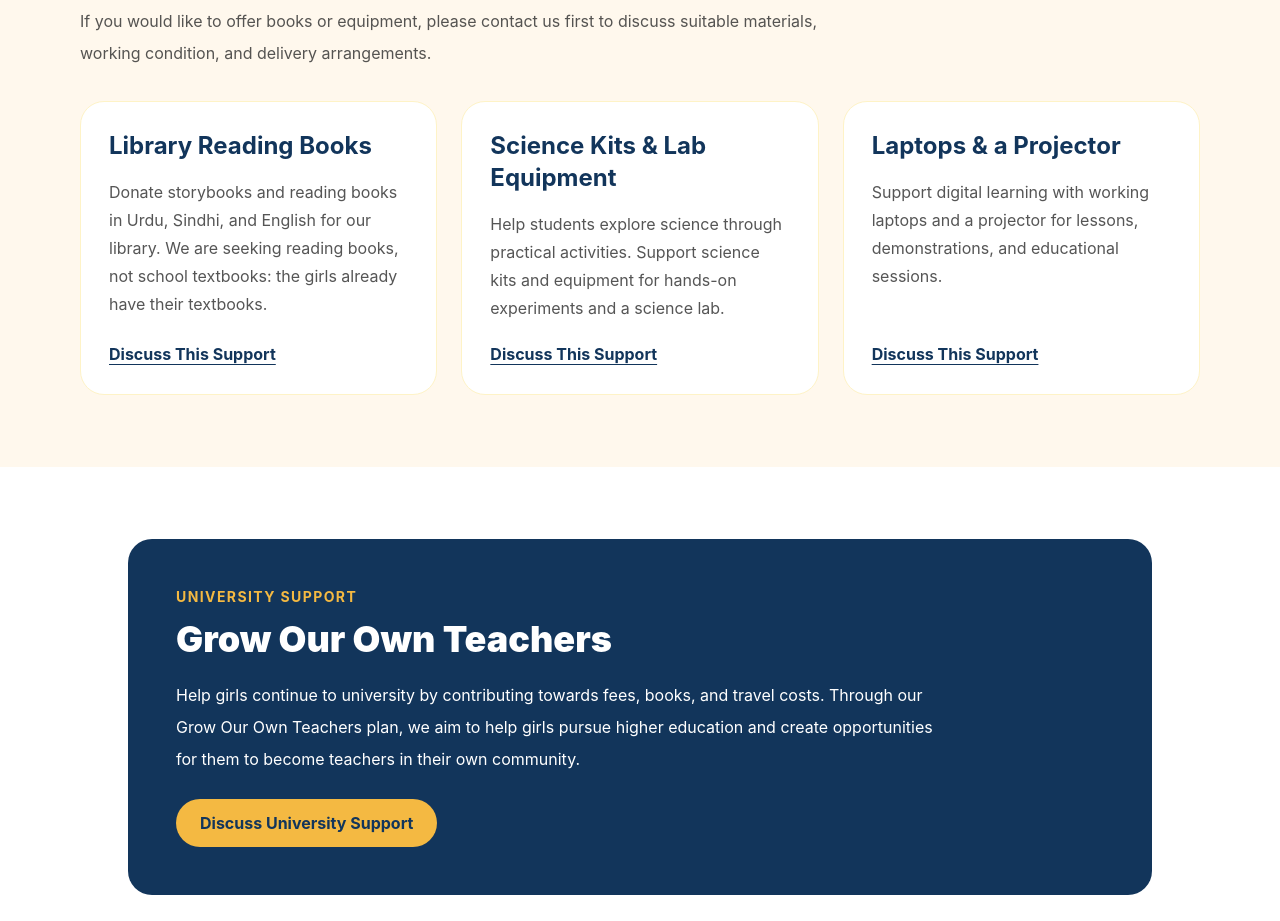
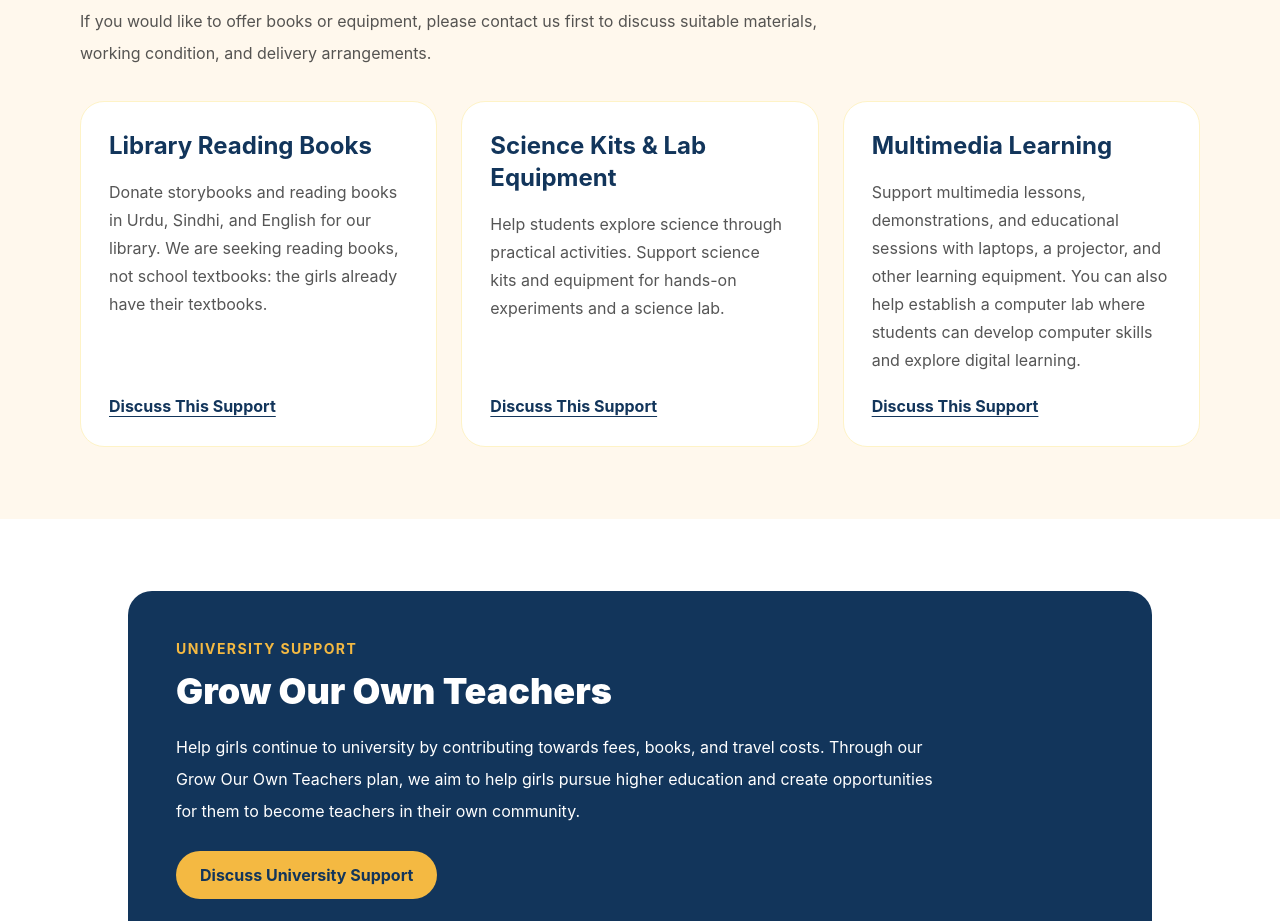
Before and after one commit to aijazalisindhu/Suhaai-Website, a Next.js app: page /support-us in a window 1280 px wide. Shown: the part 1580-2501 px from the top of the page. Built offline with nearby package versions, Linux system fonts and the light colour scheme; no server answers.

Commit message:
Rename multimedia learning support and add computer lab needs

```diff
--- a/app/support-us/page.tsx
+++ b/app/support-us/page.tsx
@@ -18,7 +18,7 @@ const supportOptions = [
 const materialNeeds = [
   { title: "Library Reading Books", description: "Donate storybooks and reading books in Urdu, Sindhi, and English for our library. We are seeking reading books, not school textbooks: the girls already have their textbooks.", subject: "donating library storybooks and reading books" },
   { title: "Science Kits & Lab Equipment", description: "Help students explore science through practical activities. Support science kits and equipment for hands-on experiments and a science lab.", subject: "supporting science kits and lab equipment" },
-  { title: "Laptops & a Projector", description: "Support digital learning with working laptops and a projector for lessons, demonstrations, and educational sessions.", subject: "supporting laptops and a projector" }
+  { title: "Multimedia Learning", description: "Support multimedia lessons, demonstrations, and educational sessions with laptops, a projector, and other learning equipment. You can also help establish a computer lab where students can develop computer skills and explore digital learning.", subject: "supporting multimedia learning and a computer lab" }
 ];
 
 function whatsappLink(subject: string) {
```
